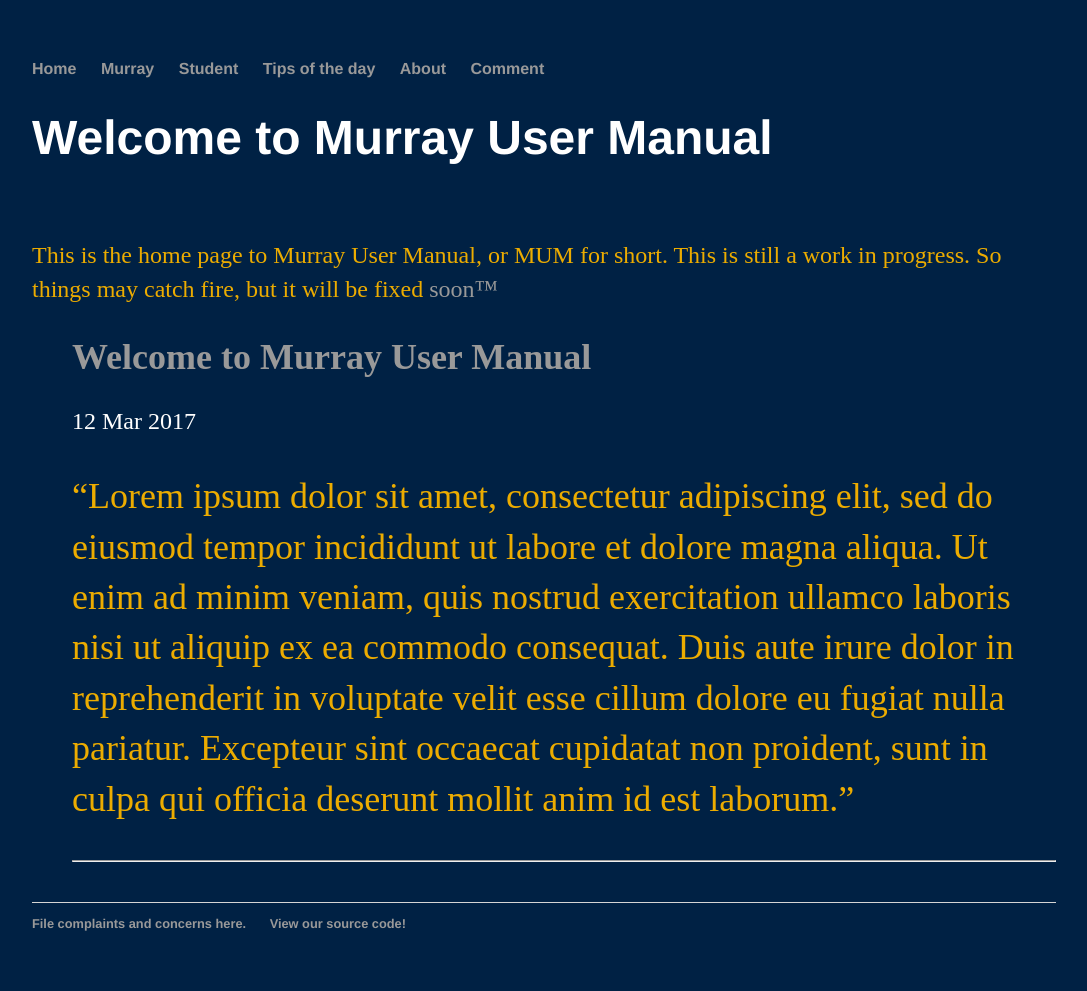
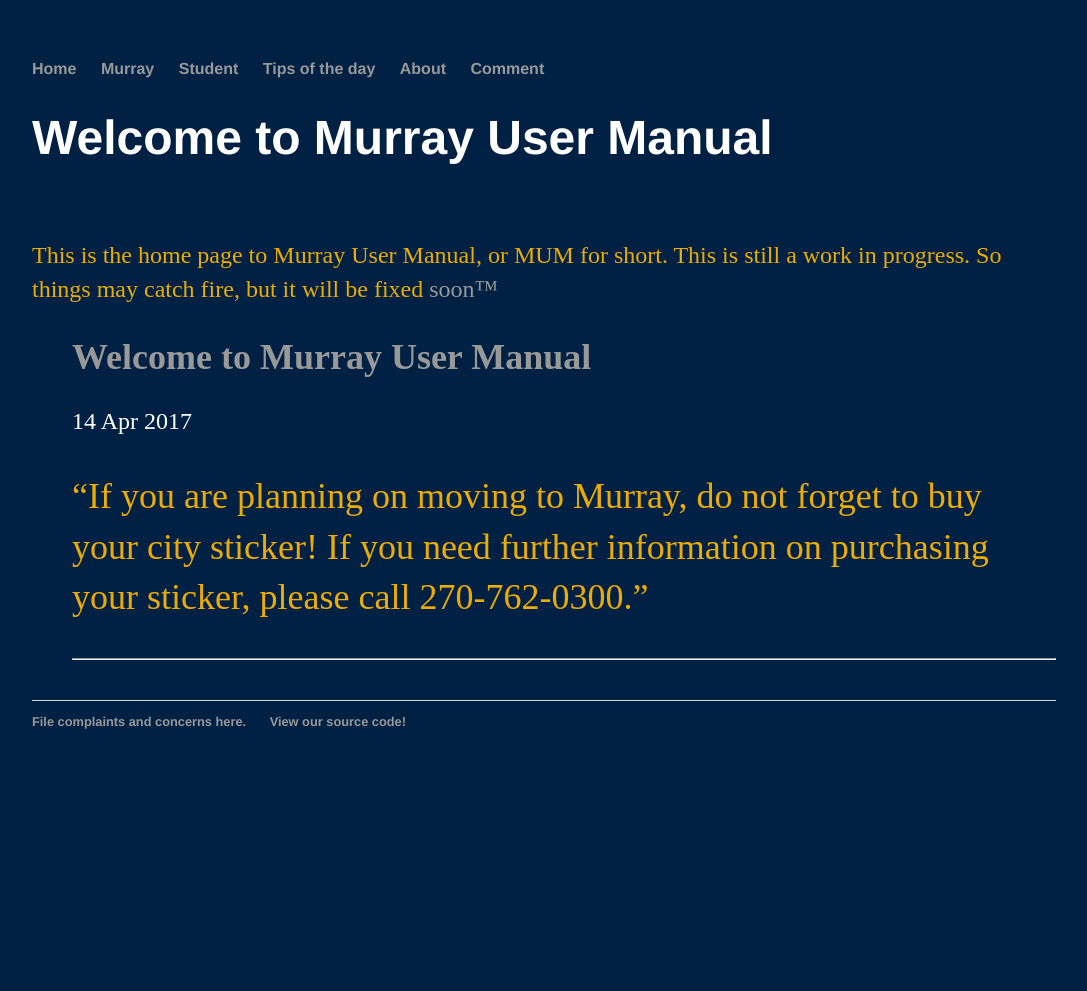
Before and after one commit to rowen2/rowen2.github.io, a Jekyll site: the page built from index.html, in a window 1280 px wide. Shown: the whole page, without its empty margins (96-1183 px from the left). Built offline with Jekyll 4.4.1, drawn with Linux system fonts in a browser that asks for light colours; after the commit the page ends 900 px from its top, so only the background shows below that.

Commit message:
Update 2016-10-25-Jeremy-Is-Confused.md

```diff
--- a/_posts/2016-10-25-Jeremy-Is-Confused.md
+++ b/_posts/2016-10-25-Jeremy-Is-Confused.md
@@ -1,7 +1,8 @@
 ---
 layout: blog
 title: "Welcome to Murray User Manual"
-date: 2017-3-12
+date: 2017-4-14
 ---
 
-"Lorem ipsum dolor sit amet, consectetur adipiscing elit, sed do eiusmod tempor incididunt ut labore et dolore magna aliqua. Ut enim ad minim veniam, quis nostrud exercitation ullamco laboris nisi ut aliquip ex ea commodo consequat. Duis aute irure dolor in reprehenderit in voluptate velit esse cillum dolore eu fugiat nulla pariatur. Excepteur sint occaecat cupidatat non proident, sunt in culpa qui officia deserunt mollit anim id est laborum."
+"If you are planning on moving to Murray, do not forget to buy your city sticker! If you need further information on purchasing
+your sticker, please call 270-762-0300."
```
